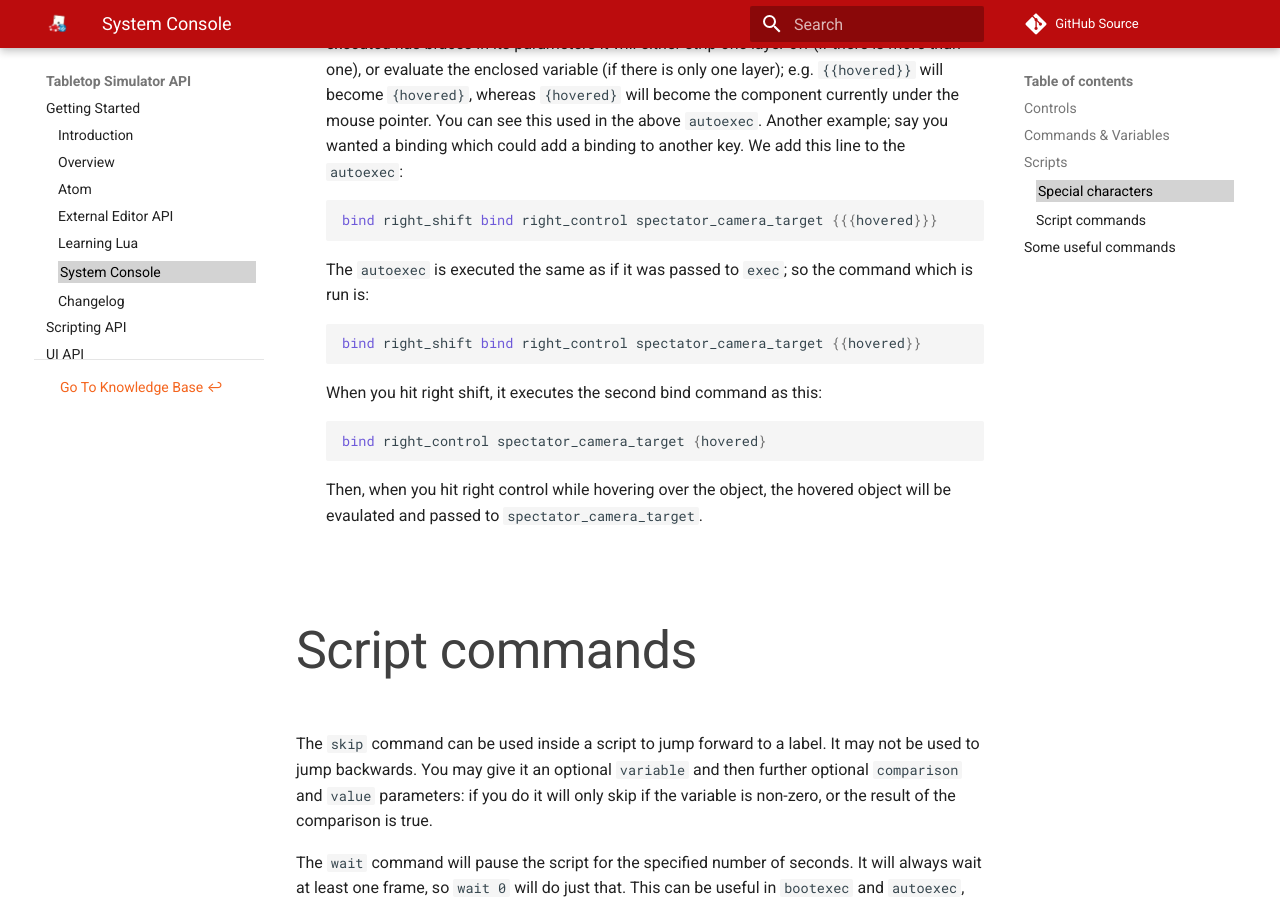
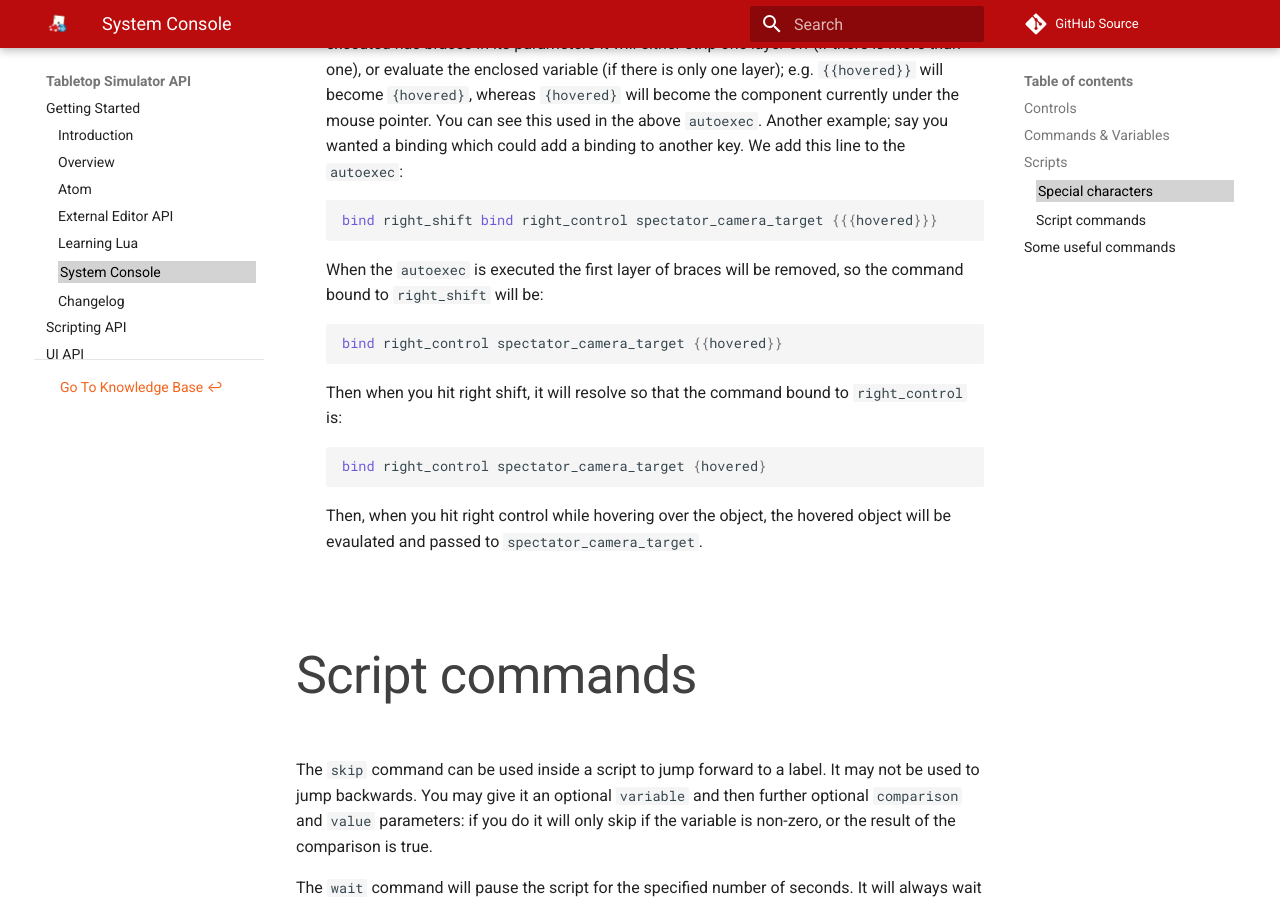
Before and after one commit to Berserk-Games/Tabletop-Simulator-API, an MkDocs documentation site: the page built from docs/systemconsole.md, in a window 1280 px wide and 900 px high, scrolled down 3754 px. Built offline with MkDocs 1.6.1 and Material for MkDocs 9.7.7, drawn with Linux system fonts in a browser that asks for light colours; comment, search, counter and statistics services are not loaded; old or Windows-style settings are respelled for this version of MkDocs.

Commit message:
Update systemconsole.md

````diff
--- a/docs/systemconsole.md
+++ b/docs/systemconsole.md
@@ -97,11 +97,11 @@ ui_button 3 600 -60 cam_load 3
 ``` bash
 bind right_shift bind right_control spectator_camera_target {{{hovered}}}
 ```
-The `autoexec` is executed the same as if it was passed to `exec`; so the command which is run is:
+When the `autoexec` is executed the first layer of braces will be removed, so the command bound to `right_shift` will be:
 ``` bash
-bind right_shift bind right_control spectator_camera_target {{hovered}}
+bind right_control spectator_camera_target {{hovered}}
 ```
-When you hit right shift, it executes the second bind command as this:
+Then when you hit right shift, it will resolve so that the command bound to `right_control` is:
 ``` bash
 bind right_control spectator_camera_target {hovered}
 ```
````
